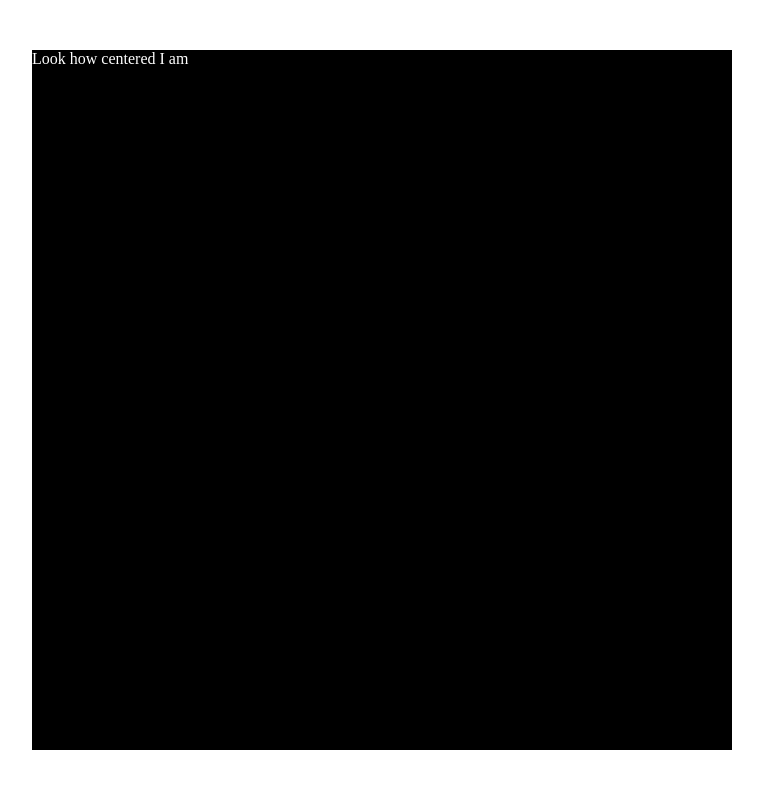
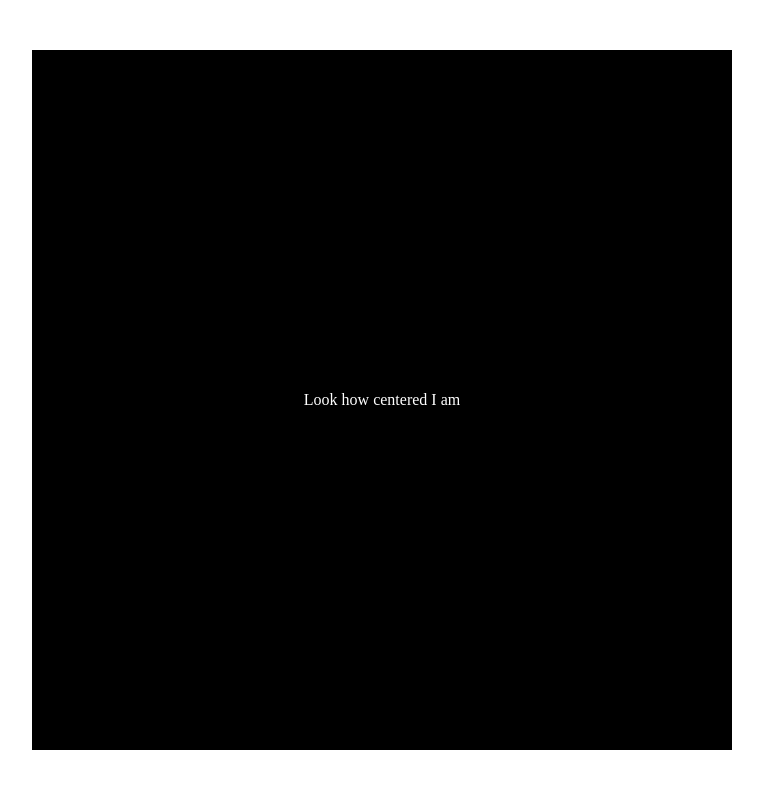
Before and after one commit to KeatonTech/Fashion-Language, a plain HTML site: page examples/live/widthglobal.html in a window 1280 px wide. Shown: the whole page, without its empty margins (258-1021 px from the left). Drawn offline with Linux system fonts and the light colour scheme.

Commit message:
Syntax Highlighting in README
And updated example

```diff
--- a/examples/live/widthglobal.html
+++ b/examples/live/widthglobal.html
@@ -9,6 +9,8 @@
 	div {
 		width: @height - $padding * 2;
 		height: @Height - $padding * 2;
+		line-height: @HEIGHT - $padding * 2;
+		text-align: center;
 		background-color: black;
 		color: white;
 		margin: 0 auto;
```
Also changed, not shown: README.md.
